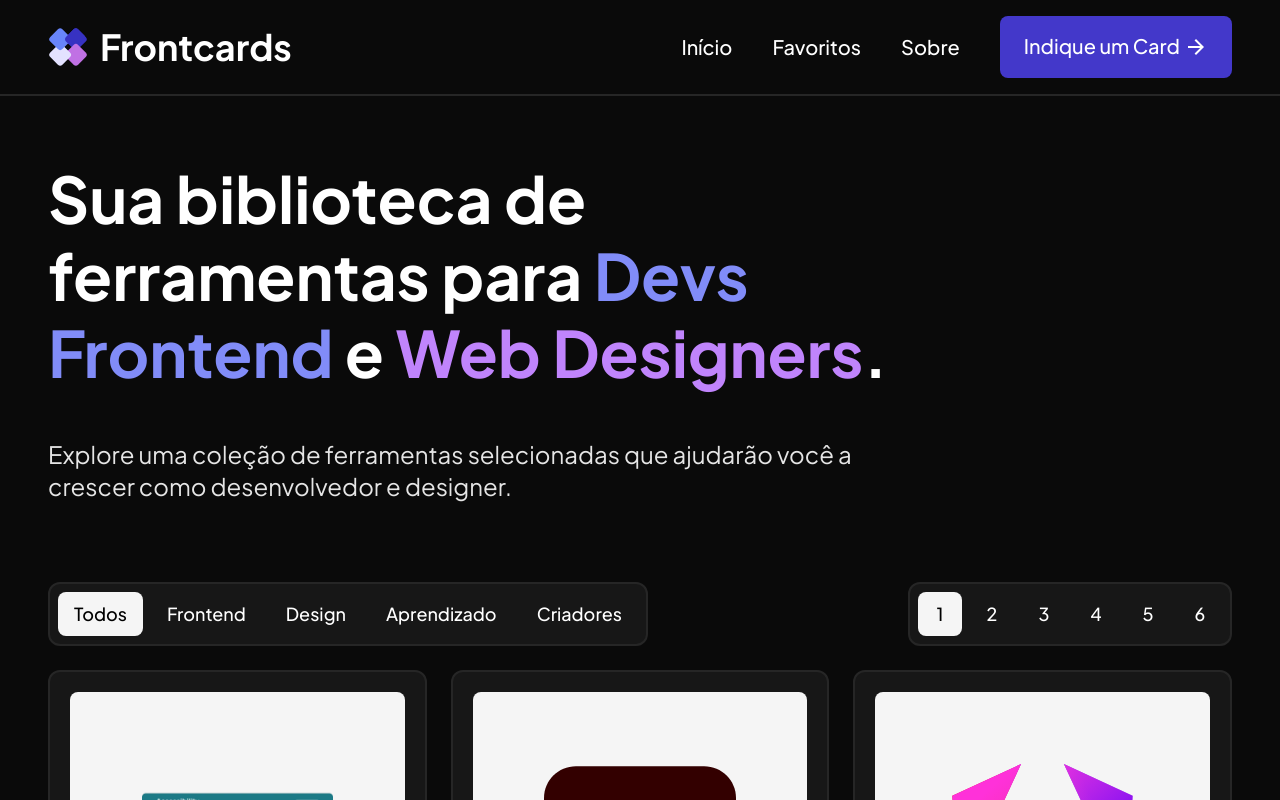
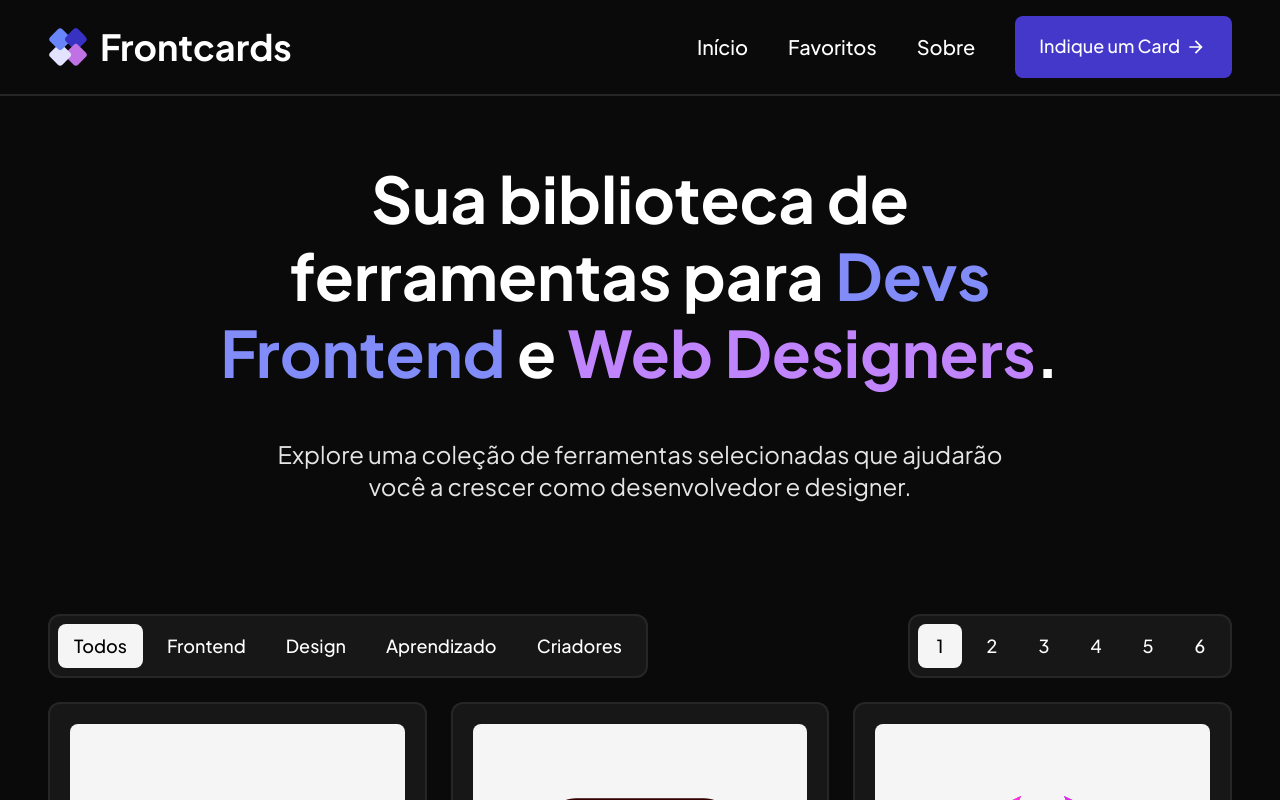
Before and after one commit to SnayderRodrigues/frontcards, a React (Vite) app: page / in a window 1280 px wide. Shown: the top 800 px of the page. Built offline with nearby package versions, Linux system fonts and the light colour scheme.

Commit message:
update: Hero and Button component styles

```diff
--- a/index.html
+++ b/index.html
@@ -17,9 +17,9 @@
 
     <meta name="robots" content="index, follow">
 
-    <link rel="preload" href="/public/fonts/plus-jakarta-sans-v8-latin-regular.woff2" as="font" crossorigin="" type="font/woff2">
-    <link rel="preload" href="/public/fonts/plus-jakarta-sans-v8-latin-500.woff2" as="font" crossorigin="" type="font/woff2">
-    <link rel="preload" href="/public/fonts/plus-jakarta-sans-v8-latin-700.woff2" as="font" crossorigin="" type="font/woff2">
+    <link rel="preload" href="/fonts/plus-jakarta-sans-v8-latin-regular.woff2" as="font" crossorigin="" type="font/woff2">
+    <link rel="preload" href="/fonts/plus-jakarta-sans-v8-latin-500.woff2" as="font" crossorigin="" type="font/woff2">
+    <link rel="preload" href="/fonts/plus-jakarta-sans-v8-latin-700.woff2" as="font" crossorigin="" type="font/woff2">
 
     <link rel="icon" type="image/svg+xml" href="/favicon.svg" />
   </head>
--- a/src/components/Button.jsx
+++ b/src/components/Button.jsx
@@ -5,13 +5,13 @@ const Button = ({ text, href }) => {
     <a
       href={href}
       target="_blank"
-      className="w-fit flex items-center gap-1 text-base sm:text-lg lg:text-xl font-medium bg-indigo-700 px-3 xsm:px-4 lg:px-6 py-3 xsm:py-3 md:py-[14px] lg:py-4 rounded-lg hover:bg-indigo-800 transition-colors cursor-pointer"
+      className="w-fit flex items-center gap-1 text-base sm:text-lg font-medium bg-indigo-700 px-3 xsm:px-4 lg:px-6 py-3 xsm:py-3 md:py-[14px] lg:py-4 rounded-lg hover:bg-indigo-800 transition-colors cursor-pointer"
     >
       <span className="shrink-0 xsm:mb-[2px]">{text}</span>
       <svg
         xmlns="http://www.w3.org/2000/svg"
-        width="24px"
-        height="24px"
+        width="20px"
+        height="20px"
         viewBox="0 -960 960 960"
         fill="#fff"
         className="w-[18px] sm:w-5 lg:w-6"
--- a/src/components/Hero.jsx
+++ b/src/components/Hero.jsx
@@ -4,13 +4,13 @@ const Hero = () => {
   return (
     <>
       <section className="flex items-center" id="hero-section">
-        <div className="wrapper flex flex-col pt-32 sm:pt-36 lg:pt-36 xl:pt-40 pb-12 xsm:pb-16 md:pb-20">
+        <div className="wrapper flex flex-col xsm:items-center xsm:text-center pt-32 sm:pt-36 lg:pt-36 xl:pt-40 pb-12 xsm:pb-16 md:pb-28">
           <h1 className="max-w-[19ch] mb-8 lg:mb-12">
             Sua biblioteca de ferramentas para{" "}
             <span className="text-indigo-400">Devs Frontend</span> e{" "}
             <span className="text-purple-400">Web Designers</span>.
           </h1>
-          <p className="text-base sm:text-lg lg:text-xl xl:text-2xl max-w-[48ch] text-neutral-200">
+          <p className="max-w-[44ch] text-base sm:text-lg lg:text-xl xl:text-2xl text-neutral-200">
             Explore uma coleção de ferramentas selecionadas que ajudarão você a
             crescer como desenvolvedor e designer.
           </p>
```
